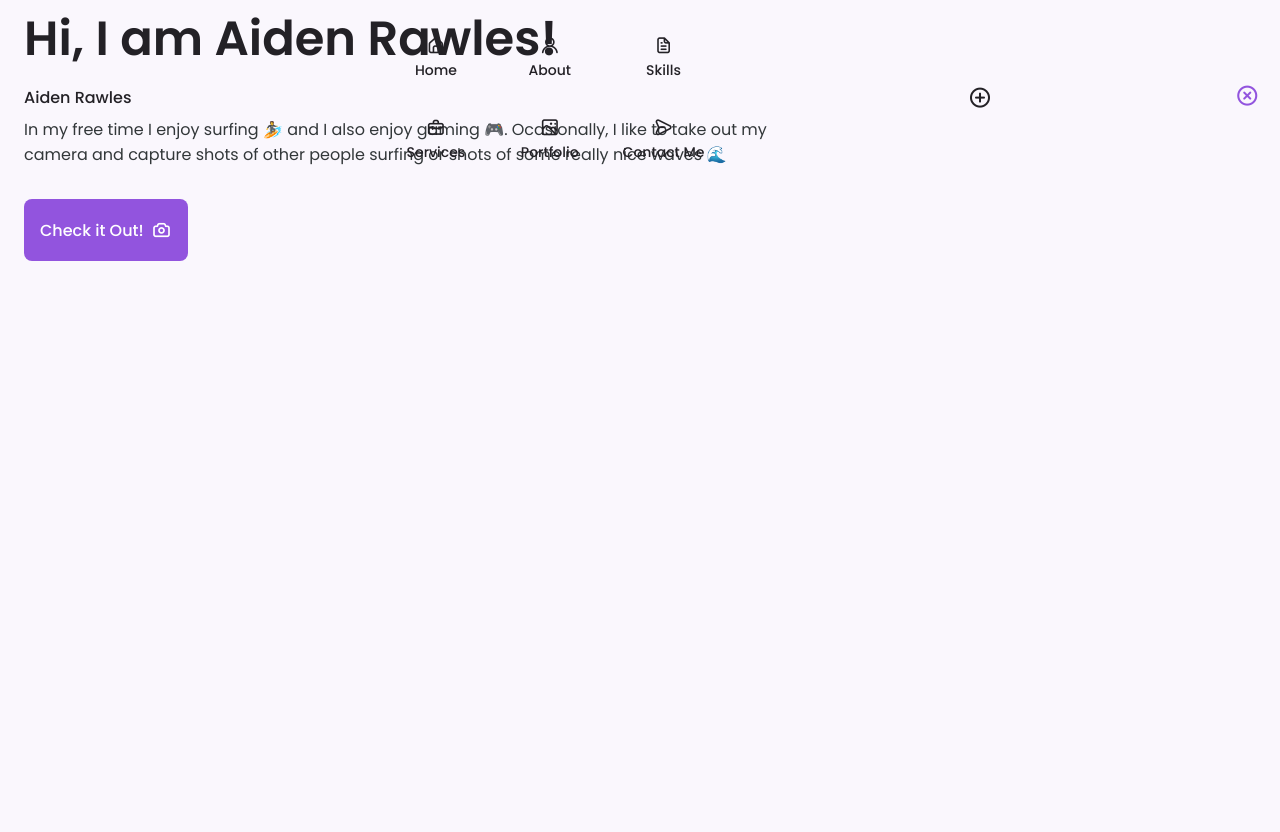
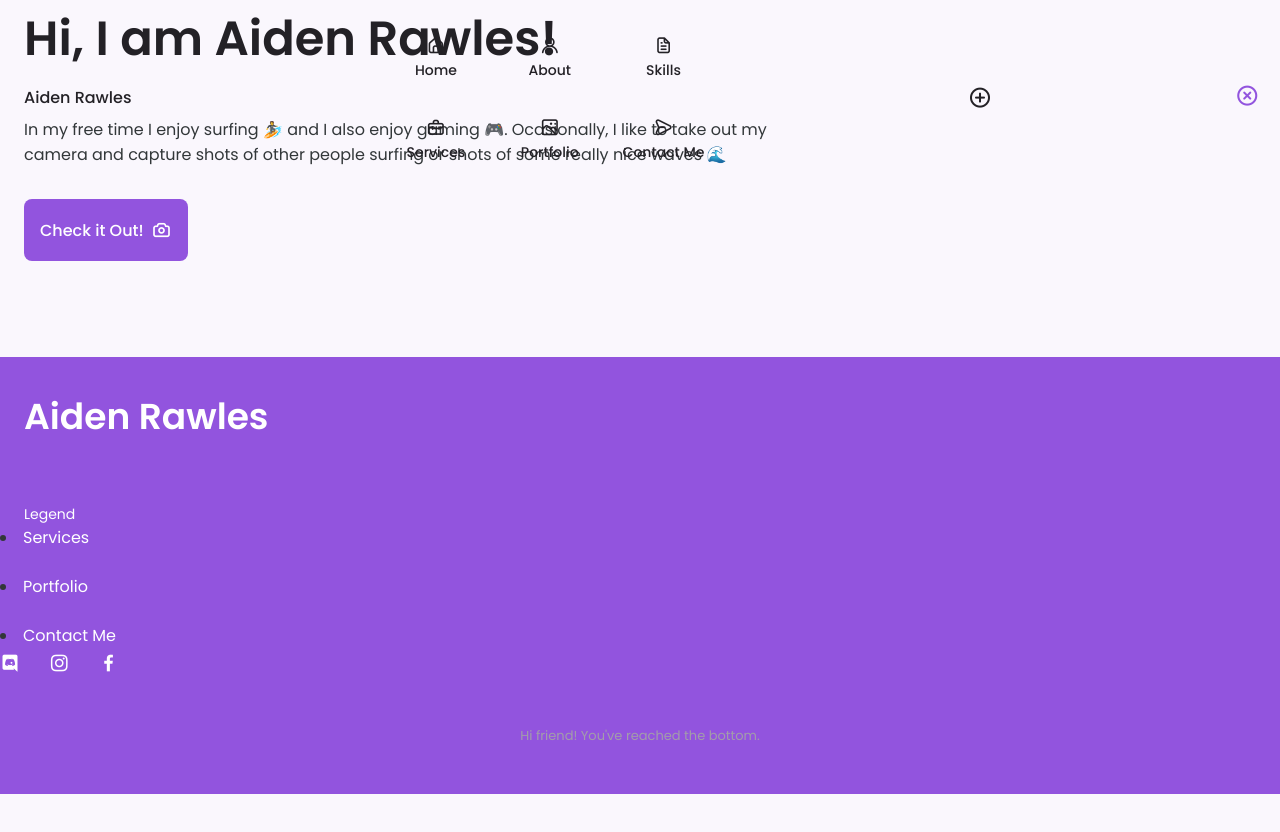
Before and after one commit to aidenrawles/Personal-Profile-Challenge, a plain HTML site: page index.html in a window 1280 px wide. Shown: the part 679-1511 px from the top of the page. Before the commit the page ends 1052 px from the top, so only its background shows below. Drawn offline with nearby package versions, Linux system fonts and the light colour scheme.

Commit message:
Wrote footer section

```diff
--- a/assets/css/style.css
+++ b/assets/css/style.css
@@ -39,7 +39,7 @@
     --font-medium: 500;
     --font-semi-bold: 600;
 
-    /*========== Margenes Bottom ==========*/
+    /*========== Margin Bottom ==========*/
     /* .25rem = 4px, .5rem = 8px, .75rem = 12px ... */
     --mb-0-25: .25rem;
     --mb-0-5: .5rem;
@@ -240,6 +240,7 @@ img {
     bottom: 0;
 }
 
+/*======== HOME ========*/
 .home__container {
     gap: 1rem;
 }
@@ -343,3 +344,59 @@ img {
     display: inline-flex;
     align-items: center;
 }
+
+/*========= FOOTER =========*/
+.footer {
+    padding-top: 2rem;
+}
+
+.footer__container {
+    row-gap: 3.5rem;
+}
+
+.footer__bg {
+    background-color: var(--first-color-second);
+    padding: 2rem 0 3rem;
+}
+
+.footer__title {
+    font-size: var(--h1-font-size);
+    margin-bottom: var(--mb-0-25);
+}
+
+.footer__subtitle {
+    font-size: var(--small-font-size);
+}
+
+.footer__links {
+    display: flex;
+    flex-direction: column;
+    row-gap: 1.5rem;
+}
+
+.footer__link:hover {
+    color: var(--first-color-lighter);
+}
+
+.footer__social {
+    font-size: 1.25rem;
+    margin-right: var(--mb-1-5);
+}
+
+.footer__social:hover {
+    color: var(--first-color-lighter);
+}
+
+.footer__copy {
+    font-size: var(--smaller-font-size);
+    text-align: center;
+    color: var(--text-color-light);
+    margin-top: var(--mb-3);
+}
+
+.footer__title,
+.footer__subtitle,
+.footer__link,
+.footer__social {
+    color: #fff;
+}
--- a/index.html
+++ b/index.html
@@ -104,6 +104,39 @@
             </section>
         </main>
         <!--Footer-->
+        <footer class="footer">
+            <div class="footer__bg">
+                <div class="footer__container container grid">
+                    <h1 class="footer__title">Aiden Rawles</h1>
+                    <span class="footer__subtitle">Legend</span>
+                </div>
+
+                <u1 class="footer__links">
+                    <li>
+                        <a href="#services" class="footer__link">Services</a>
+                    </li>
+                    <li>
+                        <a href="#portfolio" class="footer__link">Portfolio</a>
+                    </li>
+                    <li>
+                        <a href="#contact" class="footer__link">Contact Me</a>
+                    </li>
+                </u1>
+
+                <div class="footer__socials">
+                    <a href="" class="footer__social">
+                        <i class="uil uil-discord"></i>
+                    </a>
+                    <a href="" class="footer__social">
+                        <i class="uil uil-instagram"></i>
+                    </a>
+                    <a href="" class="footer__social">
+                        <i class="uil uil-facebook-f"></i>
+                    </a>
+                </div>
+                <p class="footer__copy">Hi friend! You've reached the bottom.</p>
+            </div>
+        </footer>
         <!--Main JS-->
         <script src="assets/js/main.js"></script>
     </body>
```
